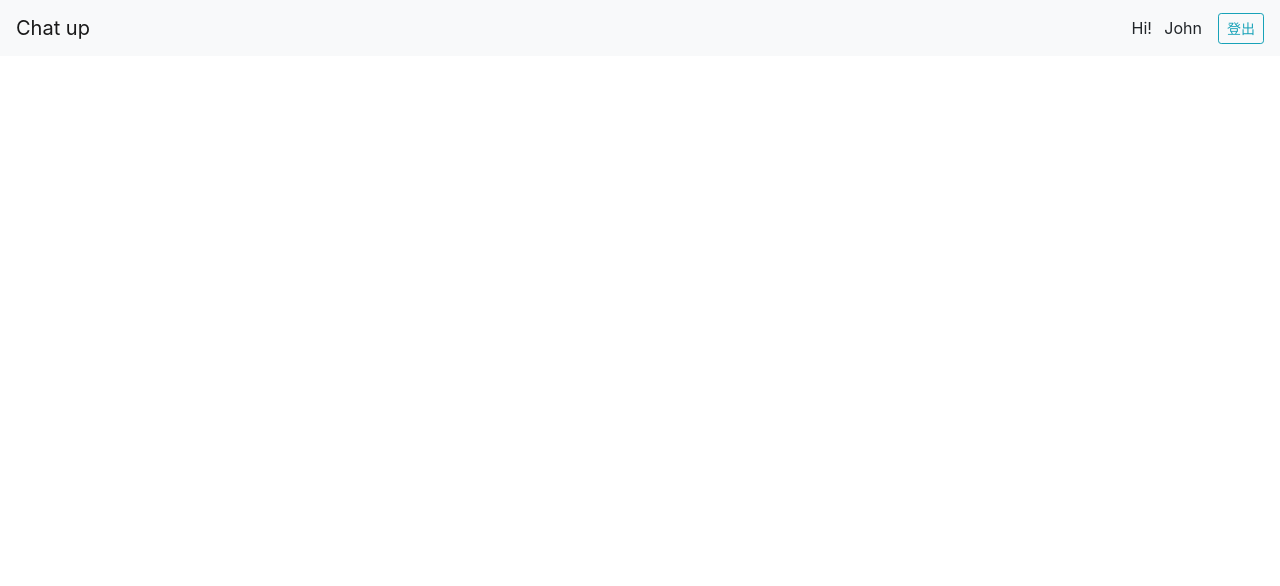
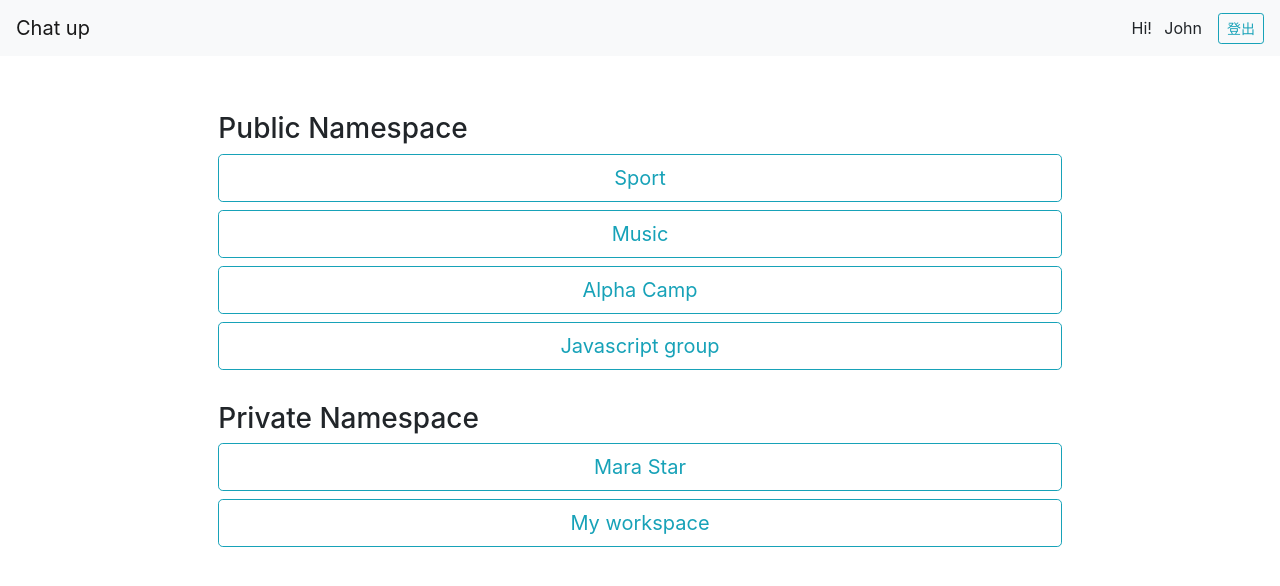
Before and after one commit to s19003045/chatUp-front-end-vue, a Vue app: page / in a window 1280 px wide. Shown: the top 586 px of the page. Built offline with nearby package versions, Linux system fonts and the light colour scheme.

Commit message:
建立首頁及相關 components
1.建立基本路由：首頁、not-found 頁面
2.暫用假資料(namespaces)測試
3.頁面：首頁、not-found 頁面

```diff
--- a/src/App.vue
+++ b/src/App.vue
@@ -1,6 +1,9 @@
 <template>
   <div id="app">
     <Navbar />
+    <main role="main" class="mt-5 bg-white">
+      <router-view />
+    </main>
   </div>
 </template>
 
--- /dev/null
+++ b/src/components/PrivateNamespaces.vue
@@ -0,0 +1,30 @@
+<template>
+  <div class="col col-12 col-lg-8 mx-auto mb-5">
+    <h3 class="my-2">Private Namespace</h3>
+    <a
+      href="/namespace/253fc304-dfa4-4c06-be78-7c244070b8f9"
+      class="btn btn-outline-info btn-lg btn-block my-2"
+      role="button"
+      data-pathname="/sport"
+      data-uuid="253fc304-dfa4-4c06-be78-7c244070b8f9"
+    >Mara Star</a>
+    <a
+      href="/namespace/08afed83-73ae-4e72-938d-db3eb68ec43a"
+      class="btn btn-outline-info btn-lg btn-block my-2"
+      role="button"
+      data-pathname="/music"
+      data-uuid="08afed83-73ae-4e72-938d-db3eb68ec43a"
+    >My workspace</a>
+  </div>
+</template>
+
+<script>
+export default {
+  props: {
+    privateNamespaces: {
+      type: Array,
+      required: true
+    }
+  }
+};
+</script>
--- /dev/null
+++ b/src/components/PublicNamespaces.vue
@@ -0,0 +1,44 @@
+<template>
+  <div class="col col-12 col-lg-8 mx-auto mb-3">
+    <h3 class="my-2">Public Namespace</h3>
+    <a
+      href="/namespace/253fc304-dfa4-4c06-be78-7c244070b8f9"
+      class="btn btn-outline-info btn-lg btn-block my-2"
+      role="button"
+      data-pathname="/sport"
+      data-uuid="253fc304-dfa4-4c06-be78-7c244070b8f9"
+    >Sport</a>
+    <a
+      href="/namespace/08afed83-73ae-4e72-938d-db3eb68ec43a"
+      class="btn btn-outline-info btn-lg btn-block my-2"
+      role="button"
+      data-pathname="/music"
+      data-uuid="08afed83-73ae-4e72-938d-db3eb68ec43a"
+    >Music</a>
+    <a
+      href="/namespace/7ebf1942-8bfe-4bf7-9f13-8b1b7b2aec81"
+      class="btn btn-outline-info btn-lg btn-block my-2"
+      role="button"
+      data-pathname="/alphacamp"
+      data-uuid="7ebf1942-8bfe-4bf7-9f13-8b1b7b2aec81"
+    >Alpha Camp</a>
+    <a
+      href="/namespace/3c7583c8-1bd1-4a57-9f3e-d43a561fc41e"
+      class="btn btn-outline-info btn-lg btn-block my-2"
+      role="button"
+      data-pathname="/javascriptgroup"
+      data-uuid="3c7583c8-1bd1-4a57-9f3e-d43a561fc41e"
+    >Javascript group</a>
+  </div>
+</template>
+
+<script>
+export default {
+  props: {
+    publicNamespaces: {
+      type: Array,
+      required: true
+    }
+  }
+};
+</script>
--- a/src/router.js
+++ b/src/router.js
@@ -1,11 +1,25 @@
 import Vue from 'vue'
 import Router from 'vue-router'
+import Namespaces from './views/Namespaces.vue'
+import NotFound from './views/NotFound.vue'
 
 Vue.use(Router)
 
 const router = new Router({
   linkExactActiveClass: 'active', //為當前選定的 router-link 增加 class，class 名稱自行定義
-  routes: []
+  routes: [
+    {
+      path: '/',
+      name: 'root',
+      component: Namespaces //component為單數，為 vue-router 的用法
+    },
+    {
+      path: '*',
+      name: 'not-found',
+      component: NotFound //component為單數
+    },
+
+  ]
 })
 
 export default router
--- /dev/null
+++ b/src/views/Namespaces.vue
@@ -0,0 +1,66 @@
+<template>
+  <div class="row">
+    <PublicNamespaces :public-namespaces="publicNamespaces" />
+    <PrivateNamespaces :private-namespaces="privateNamespaces" />
+  </div>
+</template>
+
+<script>
+// 測試假資料
+const publicNamespaces = [
+  {
+    uuid: 11111111111111,
+    name: "Sport",
+    pathname: "/sport",
+    rooms: [11111, 22222, 33333],
+    publicForSearch: true,
+    created_date: Date.now()
+  },
+  {
+    uuid: 22222222222222,
+    name: "Music",
+    pathname: "/music",
+    rooms: [11111, 22222, 33333],
+    publicForSearch: true,
+    created_date: Date.now()
+  },
+  {
+    uuid: 3333333333333333,
+    name: "Alpha Camp",
+    pathname: "/alpha-camp",
+    rooms: [11111, 22222, 33333],
+    publicForSearch: true,
+    created_date: Date.now()
+  }
+];
+const privateNamespaces = [];
+
+// 載入 components
+import PublicNamespaces from "../components/PublicNamespaces";
+import PrivateNamespaces from "../components/PrivateNamespaces";
+// 載入 apis
+
+// 載入 utils
+
+export default {
+  components: {
+    PublicNamespaces,
+    PrivateNamespaces
+  },
+  data() {
+    return {
+      publicNamespaces: [],
+      privateNamespaces: []
+    };
+  },
+  created() {
+    this.fetchNamespaces();
+  },
+  methods: {
+    fetchNamespaces() {
+      this.publicNamespaces = publicNamespaces;
+      this.privateNamespaces = privateNamespaces;
+    }
+  }
+};
+</script>
--- /dev/null
+++ b/src/views/NotFound.vue
@@ -0,0 +1,3 @@
+<template>
+  <h1>404 Page Not Found hello world</h1>
+</template>
```
